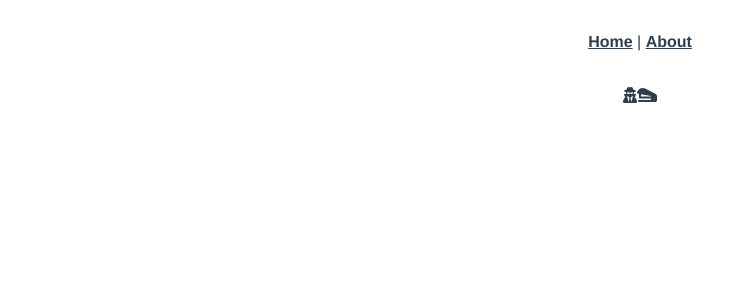
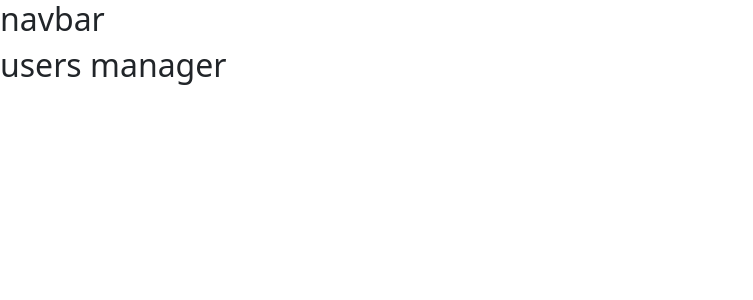
Before and after one commit to rewan90/riseuptask, a Vue app: page /users in a window 1280 px wide. Before the commit this address had no page. Shown: the top 300 px of the page, without its empty margins (0-753 px from the left). Built offline with nearby package versions, Linux system fonts and the light colour scheme.

Commit message:
set up pages

```diff
--- a/src/App.vue
+++ b/src/App.vue
@@ -1,36 +1,17 @@
 <template>
-  <nav>
-
-    <router-link to="/">Home</router-link> |
-    <router-link to="/about">About</router-link>
-  </nav>
-  <router-view/>
-
-  <font-awesome-icon icon="fa-solid fa-user-secret" />
-
-  <font-awesome-icon icon="fa-solid fa-stapler" />
+  <NavBar />
+  <router-view />
 
 </template>
 
+<script>
+import NavBar from './components/NavBar.vue';
+export default {
+  name: "App",
+  components: {NavBar},
+};
+</script>
+
 <style>
-#app {
-  font-family: Avenir, Helvetica, Arial, sans-serif;
-  -webkit-font-smoothing: antialiased;
-  -moz-osx-font-smoothing: grayscale;
-  text-align: center;
-  color: #2c3e50;
-}
 
-nav {
-  padding: 30px;
-}
-
-nav a {
-  font-weight: bold;
-  color: #2c3e50;
-}
-
-nav a.router-link-exact-active {
-  color: #42b983;
-}
 </style>
--- /dev/null
+++ b/src/components/NavBar.vue
@@ -0,0 +1,14 @@
+<template>
+
+
+    <h2>navbar</h2>
+  </template>
+
+  <script>
+  export default {
+    name: "NavBar",
+  };
+  </script>
+  <style>
+
+  </style>
--- a/src/router/index.js
+++ b/src/router/index.js
@@ -1,12 +1,43 @@
 import { createRouter, createWebHistory } from 'vue-router'
-import HomeView from '../views/HomeView.vue'
+import Home from '../views/Home.vue'
+import addUser from '../views/addUser.vue'
+import editUser from '../views/editUser.vue'
+import viewUser from '../views/viewUser.vue'
+import usersManager from '../views/usersManager.vue'
+import PageNotFound from '../views/PageNotFound.vue'
 
 const routes = [
   {
     path: '/',
     name: 'home',
-    component: HomeView
+    redirect :"/users",
+    component: Home
   },
+  {
+    path: '/add',
+    name: 'addUser',
+    component: addUser
+  },
+   {
+    path: '/edit/:userId',
+    name: 'editUser',
+    component: editUser
+  },
+  {
+    path: '/view/:userId',
+    name: 'viewUser',
+    component: viewUser
+  },
+   {
+    path: '/users',
+    name: 'usersManager',
+    component: usersManager
+  },
+  {
+    path: '/:pathMatch(.*)*',
+    name: 'PageNotFound',
+    component: PageNotFound
+  }
 ]
 
 const router = createRouter({
--- a/src/views/HomeView.vue
+++ b/src/views/Home.vue
@@ -1,6 +1,6 @@
 <template>
   <div class="home">
-    <img alt="Vue logo" src="../assets/logo.png">
+    <img alt="logo" src="" />
   </div>
 </template>
 
@@ -8,8 +8,7 @@
 // @ is an alias to /src
 
 export default {
-  name: 'HomeView',
-  components: {
-  }
-}
+  name: "Home",
+  components: {},
+};
 </script>
--- /dev/null
+++ b/src/views/PageNotFound.vue
@@ -0,0 +1,16 @@
+<template>
+    <div class="container text-center mt-3">
+        <div class="row">
+            <div class="col">
+                <h2 class="text-danger"> 404! Page Not Found</h2>
+            </div>
+        </div>
+    </div>
+
+</template>
+
+<script>
+export default {
+    name: "PageNotFound",
+};
+</script>
--- /dev/null
+++ b/src/views/addUser.vue
@@ -0,0 +1,12 @@
+<template>
+  <div class="add">
+    <h2>Add user</h2>
+  </div>
+</template>
+
+<script>
+export default {
+  name: "addUser",
+  components: {},
+};
+</script>
--- /dev/null
+++ b/src/views/editUser.vue
@@ -0,0 +1,13 @@
+<template>
+  <div class="edit">
+
+    <h2>edit user</h2>
+  </div>
+</template>
+
+<script>
+export default {
+  name: "editUser",
+  components: {},
+};
+</script>
--- /dev/null
+++ b/src/views/usersManager.vue
@@ -0,0 +1,13 @@
+<template>
+    <div class="usersManager">
+
+      <h2>users manager</h2>
+    </div>
+  </template>
+
+  <script>
+  export default {
+    name: "usersManager",
+    components: {},
+  };
+  </script>
--- /dev/null
+++ b/src/views/viewUser.vue
@@ -0,0 +1,13 @@
+<template>
+    <div class="view">
+
+      <h2>view user</h2>
+    </div>
+  </template>
+
+  <script>
+  export default {
+    name: "viewUser",
+    components: {},
+  };
+  </script>
--- a/vue.config.js
+++ b/vue.config.js
@@ -1,4 +1,5 @@
 const { defineConfig } = require('@vue/cli-service')
 module.exports = defineConfig({
-  transpileDependencies: true
+  transpileDependencies: true,
+  lintOnSave: false
 })
```
Also changed, not shown: src/components/spinner.vue (added, +16 -0 lines).
